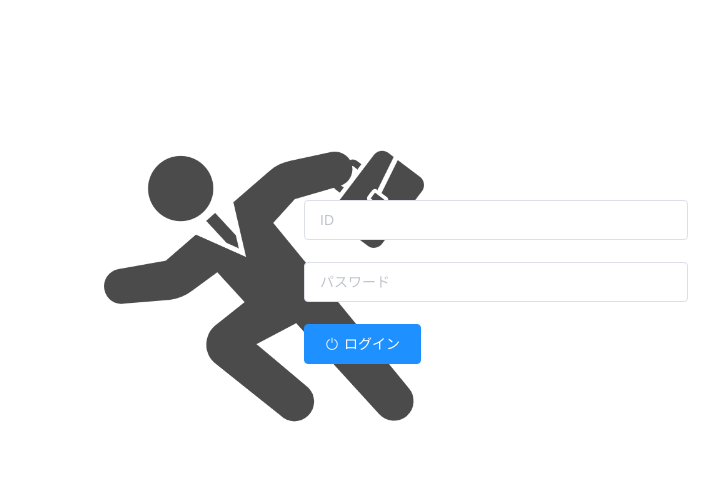
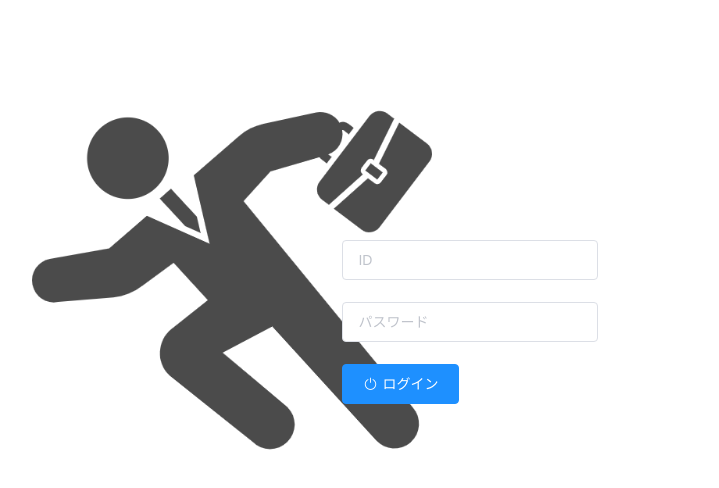
Before and after one commit to ZatouRyouhei/job-sheet, a Vue app: page / in a window 1280 px wide. Shown: the top 488 px of the page, without its empty margins (144-863 px from the left). Built offline with nearby package versions, Linux system fonts and the light colour scheme.

Commit message:
ログイン画面配置修正

```diff
--- a/src/views/Home.vue
+++ b/src/views/Home.vue
@@ -3,10 +3,10 @@
     <div class="home">
       <el-form ref="form" :model="form" :rules="rules">
         <el-form-item prop="userid">
-          <el-input type="text" size="large" v-model="form.userid" placeholder="ID" style="width: 100%;"></el-input>
+          <el-input type="text" size="large" v-model="form.userid" placeholder="ID" style="width:100%;"></el-input>
         </el-form-item>
         <el-form-item prop="password">
-          <el-input type="password" size="large" v-model="form.password" show-password placeholder="パスワード" style="width: 100%;"></el-input>
+          <el-input type="password" size="large" v-model="form.password" show-password placeholder="パスワード" style="width:100%;"></el-input>
         </el-form-item>
         <el-form-item>
           <el-button type="primary" v-on:click="login" icon="el-icon-switch-button">ログイン</el-button>
@@ -77,26 +77,21 @@ export default {
 
 <style>
 .container {
-  width: 100vh;
-  height: 100vh;
+  position: absolute;
+  top: 0;
+  left: 0;
   margin: 0;
   padding: 0;
-  background-image: url('../assets/logo.png');
-  background-position: right 50% top 20%;
-	background-repeat: no-repeat;
-	background-size: 40% auto;
+  height: 100vh;
+  width: 100vw;
+  background: url('../assets/logo.png') 20% 20% no-repeat;
+  background-size: 400px 400px;
 }
 .home {
-  position: absolute;          /* 位置指定 */
-  padding: 20px;               /* 余白指定 */
-  top:  0;                     /* 位置指定 */
-  bottom:  0;                  /* 位置指定 */
-  left:  0;                    /* 位置指定 */
-  right:  0;                   /* 位置指定 */
-  margin:  auto;               /* 中央寄せ */
-  width:  30%;               /* 幅指定 */
-  height: 50%;                /* 高さ指定 */
-
+  position: absolute;
+  width: 20%;
+  top: 30%;
+  left: 38%;
 }
 
 </style>
```
